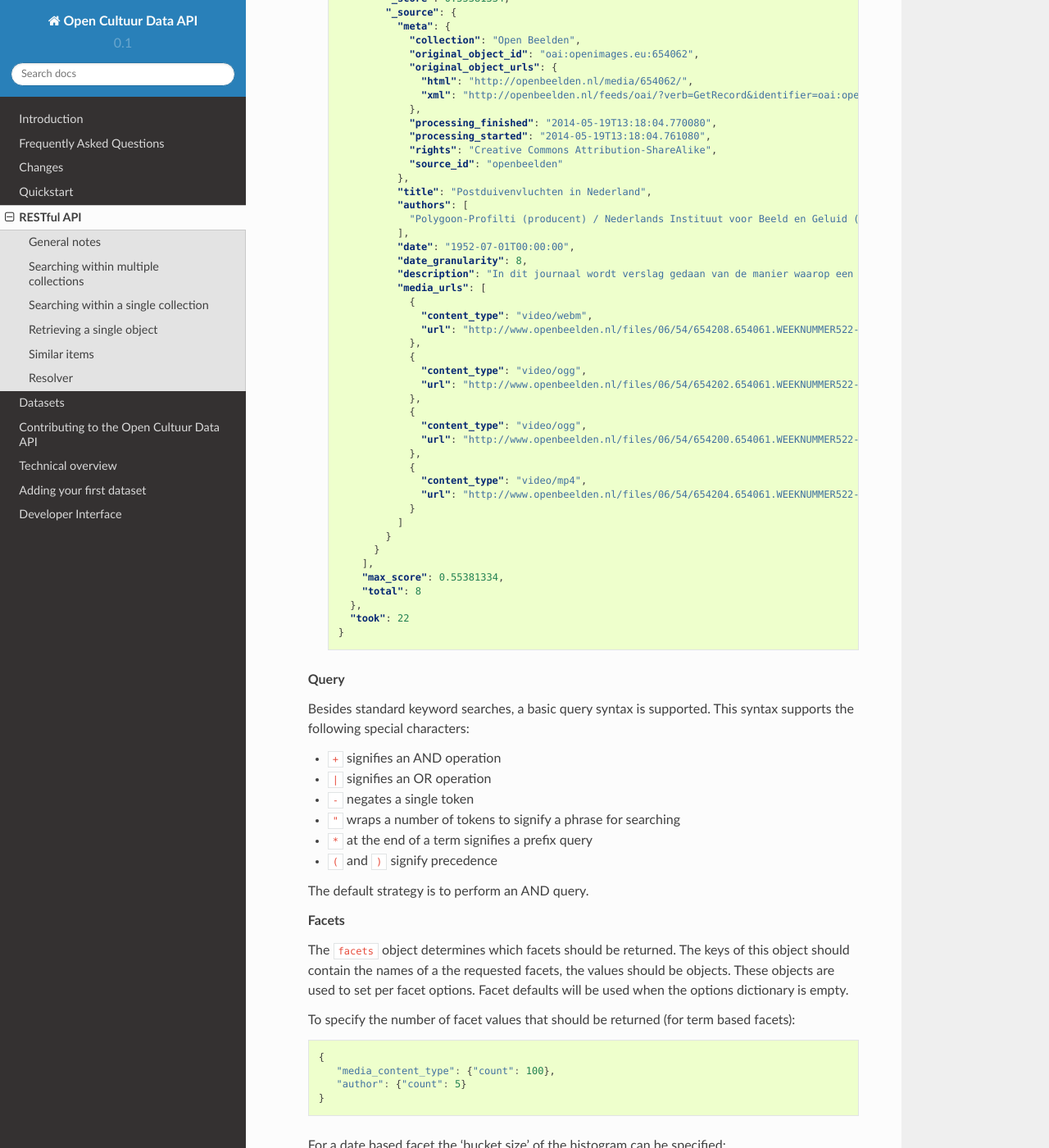
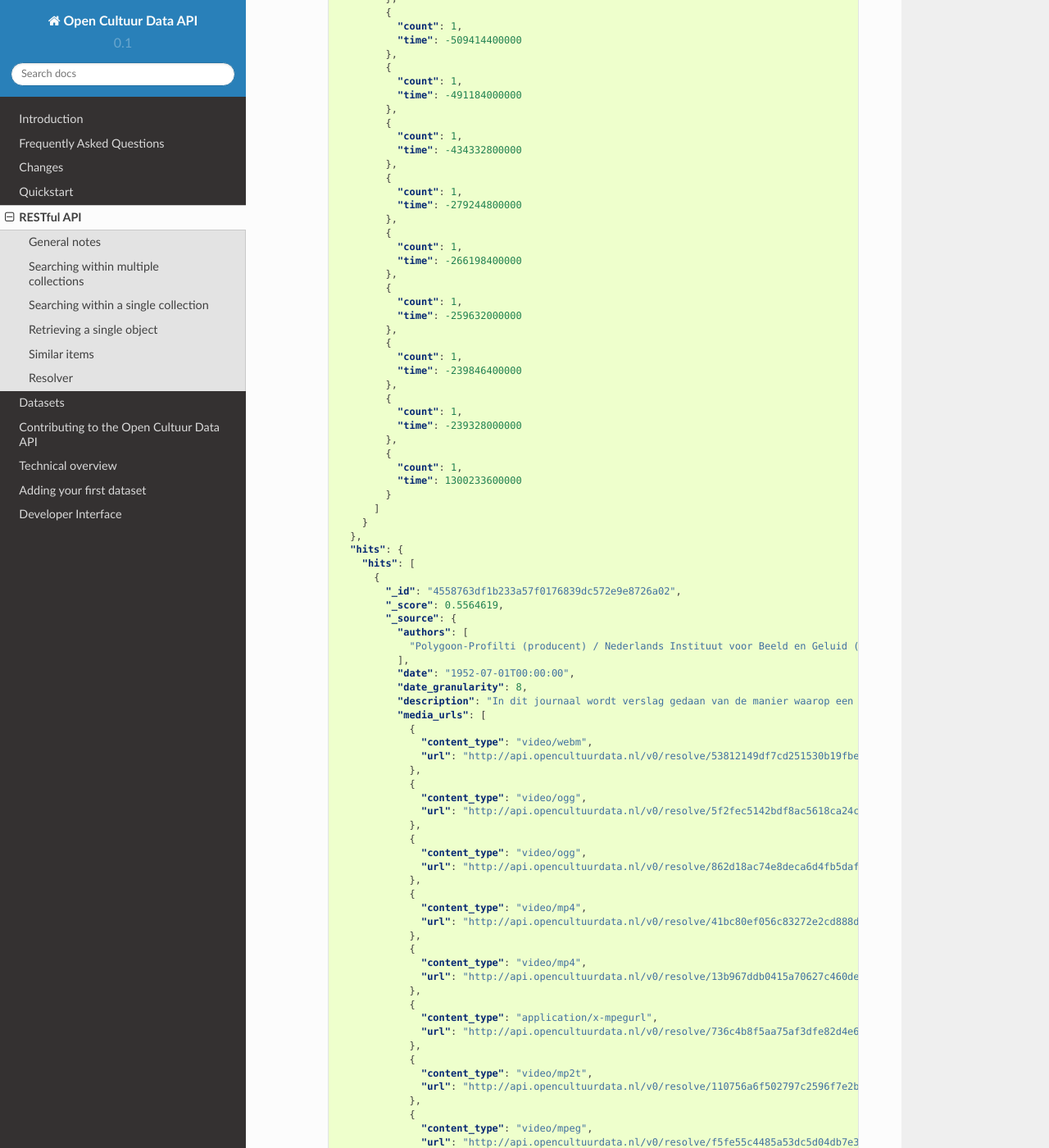
Before and after one commit to openstate/open-cultuur-data, a Sphinx documentation site: the page built from docs/user/api.rst, in a window 1280 px wide and 1400 px high, scrolled down 2302 px. Shown: the whole window at 82% size. Built offline with Sphinx 7.4.7 and the Read the Docs theme 2.0.0, drawn with Linux system fonts in a browser that asks for light colours; some of the changed text lies outside the part shown.

Commit message:
Updated docs with api domain, and resolver urls

```diff
--- a/docs/user/api.rst
+++ b/docs/user/api.rst
@@ -45,7 +45,7 @@ Searching within multiple collections
 
    .. sourcecode:: http
 
-      $ curl -i -XPOST 'http://<domain>/api/v0/search' -d '{
+      $ curl -i -XPOST 'http://api.opencultuurdata.nl/v0/search' -d '{
          "query": "journaal",
          "facets": {
             "collection": {},
@@ -61,118 +61,186 @@ Searching within multiple collections
 
     .. sourcecode:: http
 
-       HTTP/1.0 200 OK
-       Content-Type: application/json
-       Content-Length: 1885
-       Date: Mon, 19 May 2014 12:58:43 GMT
+      HTTP/1.0 200 OK
+      Content-Type: application/json
+      Content-Length: 1885
+      Date: Mon, 19 May 2014 12:58:43 GMT
 
-       {
-         "facets": {
-           "collection": {
-             "_type": "terms",
-             "missing": 0,
-             "other": 0,
-             "terms": [
-               {
-                 "count": 6,
-                 "term": "Open Beelden"
-               },
-               {
-                 "count": 2,
-                 "term": "Rijksmuseum"
-               }
-             ],
-             "total": 8
-           },
-           "date": {
-             "_type": "date_histogram",
-             "entries": [
-               {
-                 "count": 1,
-                 "time": -652579200000
-               },
-               {
-                 "count": 1,
-                 "time": -573350400000
-               },
-               {
-                 "count": 1,
-                 "time": -552355200000
-               },
-               {
-                 "count": 1,
-                 "time": -541728000000
-               },
-               {
-                 "count": 1,
-                 "time": -259632000000
-               },
-               {
-                 "count": 1,
-                 "time": -239846400000
-               },
-               {
-                 "count": 1,
-                 "time": -239328000000
-               },
-               {
-                 "count": 1,
-                 "time": 1300233600000
-               }
-             ]
-           }
-         },
-         "hits": {
-           "hits": [
-             {
-               "_id": "4558763df1b233a57f0176839dc572e9e8726a02",
-               "_score": 0.55381334,
-               "_source": {
-                 "meta": {
-                   "collection": "Open Beelden",
-                   "original_object_id": "oai:openimages.eu:654062",
-                   "original_object_urls": {
-                     "html": "http://openbeelden.nl/media/654062/",
-                     "xml": "http://openbeelden.nl/feeds/oai/?verb=GetRecord&identifier=oai:openimages.eu:654062&metadataPrefix=oai_oi"
-                   },
-                   "processing_finished": "2014-05-19T13:18:04.770080",
-                   "processing_started": "2014-05-19T13:18:04.761080",
-                   "rights": "Creative Commons Attribution-ShareAlike",
-                   "source_id": "openbeelden"
-                 },
-                 "title": "Postduivenvluchten in Nederland",
-                 "authors": [
-                   "Polygoon-Profilti (producent) / Nederlands Instituut voor Beeld en Geluid (beheerder)"
-                 ],
-                 "date": "1952-07-01T00:00:00",
-                 "date_granularity": 8,
-                 "description": "In dit journaal wordt verslag gedaan van de manier waarop een wedstrijdvlucht met postduiven wordt uitgevoerd...",
-                 "media_urls": [
-                   {
-                     "content_type": "video/webm",
-                     "url": "http://www.openbeelden.nl/files/06/54/654208.654061.WEEKNUMMER522-HRE0000D77F.webm"
-                   },
-                   {
-                     "content_type": "video/ogg",
-                     "url": "http://www.openbeelden.nl/files/06/54/654202.654061.WEEKNUMMER522-HRE0000D77F.ogv"
-                   },
-                   {
-                     "content_type": "video/ogg",
-                     "url": "http://www.openbeelden.nl/files/06/54/654200.654061.WEEKNUMMER522-HRE0000D77F.ogv"
-                   },
-                   {
-                     "content_type": "video/mp4",
-                     "url": "http://www.openbeelden.nl/files/06/54/654204.654061.WEEKNUMMER522-HRE0000D77F.mp4"
-                   }
-                 ]
-               }
-             }
-           ],
-           "max_score": 0.55381334,
-           "total": 8
-         },
-         "took": 22
-       }
+      {
+        "facets": {
+          "collection": {
+            "_type": "terms",
+            "missing": 0,
+            "other": 0,
+            "terms": [
+              {
+                "count": 13,
+                "term": "Open Beelden"
+              },
+              {
+                "count": 7,
+                "term": "Rijksmuseum"
+              }
+            ],
+            "total": 20
+          },
+          "date": {
+            "_type": "date_histogram",
+            "entries": [
+              {
+                "count": 1,
+                "time": -12307248000000
+              },
+              {
+                "count": 1,
+                "time": -11770704000000
+              },
+              {
+                "count": 2,
+                "time": -11644473600000
+              },
+              {
+                "count": 1,
+                "time": -11612937600000
+              },
+              {
+                "count": 1,
+                "time": -11581401600000
+              },
+              {
+                "count": 1,
+                "time": -11549865600000
+              },
+              {
+                "count": 1,
+                "time": -652579200000
+              },
+              {
+                "count": 1,
+                "time": -573350400000
+              },
+              {
+                "count": 1,
+                "time": -552355200000
+              },
+              {
+                "count": 1,
+                "time": -541728000000
+              },
+              {
+                "count": 1,
+                "time": -509414400000
+              },
+              {
+                "count": 1,
+                "time": -491184000000
+              },
+              {
+                "count": 1,
+                "time": -434332800000
+              },
+              {
+                "count": 1,
+                "time": -279244800000
+              },
+              {
+                "count": 1,
+                "time": -266198400000
+              },
+              {
+                "count": 1,
+                "time": -259632000000
+              },
+              {
+                "count": 1,
+                "time": -239846400000
+              },
+              {
+                "count": 1,
+                "time": -239328000000
+              },
+              {
+                "count": 1,
+                "time": 1300233600000
+              }
+            ]
+          }
+        },
+        "hits": {
+          "hits": [
+            {
+              "_id": "4558763df1b233a57f0176839dc572e9e8726a02",
+              "_score": 0.5564619,
+              "_source": {
+                "authors": [
+                  "Polygoon-Profilti (producent) / Nederlands Instituut voor Beeld en Geluid (beheerder)"
+                ],
+                "date": "1952-07-01T00:00:00",
+                "date_granularity": 8,
+                "description": "In dit journaal wordt verslag gedaan van de manier waarop een wedstrijdvlucht met postduiven wordt uitgevoerd. Met beelden van duivenhouders, duiventillen, het verenigingsgebouw en het lossen en de thuiskomst van de duiven.",
+                "media_urls": [
+                  {
+                    "content_type": "video/webm",
+                    "url": "http://api.opencultuurdata.nl/v0/resolve/53812149df7cd251530b19fbe41d2f1279ff41e4"
+                  },
+                  {
+                    "content_type": "video/ogg",
+                    "url": "http://api.opencultuurdata.nl/v0/resolve/5f2fec5142bdf8ac5618ca24c1024a6c8885aaef"
+                  },
+                  {
+                    "content_type": "video/ogg",
+                    "url": "http://api.opencultuurdata.nl/v0/resolve/862d18ac74e8deca6d4fb5dafe9e8f59551fec22"
+                  },
+                  {
+                    "content_type": "video/mp4",
+                    "url": "http://api.opencultuurdata.nl/v0/resolve/41bc80ef056c83272e2cd888d1ad6cf2a7f1939c"
+                  },
+                  {
+                    "content_type": "video/mp4",
+                    "url": "http://api.opencultuurdata.nl/v0/resolve/13b967ddb0415a70627c460de3a5bd4a6864b23d"
+                  },
+                  {
+                    "content_type": "application/x-mpegurl",
+                    "url": "http://api.opencultuurdata.nl/v0/resolve/736c4b8f5aa75af3dfe82d4e6c3cfa3ef7f00978"
+                  },
+                  {
+                    "content_type": "video/mp2t",
+                    "url": "http://api.opencultuurdata.nl/v0/resolve/110756a6f502797c2596f7e2b1cd751770bb7644"
+                  },
+                  {
+                    "content_type": "video/mpeg",
+                    "url": "http://api.opencultuurdata.nl/v0/resolve/f5fe55c4485a53dc5d04db7e3bd61121d3bad81e"
+                  },
+                  {
+                    "content_type": "video/mpeg",
+                    "url": "http://api.opencultuurdata.nl/v0/resolve/b33ac5a6ef77af37d347f069d502e6238b9e3c15"
+                  },
+                  {
+                    "content_type": "image/png",
+                    "url": "http://api.opencultuurdata.nl/v0/resolve/7fead9d2bd1d1ec09f19e45ff32b2ca9cee2cfe6"
+                  }
+                ],
+                "meta": {
+                  "collection": "Open Beelden",
+                  "original_object_id": "oai:openimages.eu:654062",
+                  "original_object_urls": {
+                    "html": "http://openbeelden.nl/media/654062/",
+                    "xml": "http://openbeelden.nl/feeds/oai/?verb=GetRecord&identifier=oai:openimages.eu:654062&metadataPrefix=oai_oi"
+                  },
+                  "processing_finished": "2014-05-24T13:47:46.910313",
+                  "processing_started": "2014-05-24T13:47:46.905950",
+                  "rights": "Creative Commons Attribution-ShareAlike",
+                  "source_id": "openbeelden"
+                },
+                "title": "Postduivenvluchten in Nederland"
+              }
+            }
+          ],
+          "max_score": 0.5564619,
+          "total": 20
+        },
+        "took": 58
+      }
 
 
    **Query**
@@ -283,7 +351,7 @@ Retrieving a single object
 
    .. sourcecode:: http
 
-      $ curl -i 'http://<domain>/api/v0/openbeelden/4558763df1b233a57f0176839dc572e9e8726a02'
+      $ curl -i 'http://api.opencultuurdata.nl/v0/openbeelden/4558763df1b233a57f0176839dc572e9e8726a02'
 
    **Example response**
 
@@ -291,10 +359,59 @@ Retrieving a single object
 
       HTTP/1.0 200 OK
       Content-Type: application/json
-      Content-Length: 2499
-      Date: Mon, 19 May 2014 20:35:29 GMT
+      Content-Length: 2419
+      Server: Werkzeug/0.9.4 Python/2.7.3
+      Date: Sat, 24 May 2014 14:56:32 GMT
 
       {
+        "authors": [
+          "Polygoon-Profilti (producent) / Nederlands Instituut voor Beeld en Geluid (beheerder)"
+        ],
+        "date": "1952-07-01T00:00:00",
+        "date_granularity": 8,
+        "description": "In dit journaal wordt verslag gedaan van de manier waarop een wedstrijdvlucht met postduiven wordt uitgevoerd. Met beelden van duivenhouders, duiventillen, het verenigingsgebouw en het lossen en de thuiskomst van de duiven.",
+        "media_urls": [
+          {
+            "content_type": "video/webm",
+            "url": "http://api.opencultuurdata.nl/v0/resolve/53812149df7cd251530b19fbe41d2f1279ff41e4"
+          },
+          {
+            "content_type": "video/ogg",
+            "url": "http://api.opencultuurdata.nl/v0/resolve/5f2fec5142bdf8ac5618ca24c1024a6c8885aaef"
+          },
+          {
+            "content_type": "video/ogg",
+            "url": "http://api.opencultuurdata.nl/v0/resolve/862d18ac74e8deca6d4fb5dafe9e8f59551fec22"
+          },
+          {
+            "content_type": "video/mp4",
+            "url": "http://api.opencultuurdata.nl/v0/resolve/41bc80ef056c83272e2cd888d1ad6cf2a7f1939c"
+          },
+          {
+            "content_type": "video/mp4",
+            "url": "http://api.opencultuurdata.nl/v0/resolve/13b967ddb0415a70627c460de3a5bd4a6864b23d"
+          },
+          {
+            "content_type": "application/x-mpegurl",
+            "url": "http://api.opencultuurdata.nl/v0/resolve/736c4b8f5aa75af3dfe82d4e6c3cfa3ef7f00978"
+          },
+          {
+            "content_type": "video/mp2t",
+            "url": "http://api.opencultuurdata.nl/v0/resolve/110756a6f502797c2596f7e2b1cd751770bb7644"
+          },
+          {
+            "content_type": "video/mpeg",
+            "url": "http://api.opencultuurdata.nl/v0/resolve/f5fe55c4485a53dc5d04db7e3bd61121d3bad81e"
+          },
+          {
+            "content_type": "video/mpeg",
+            "url": "http://api.opencultuurdata.nl/v0/resolve/b33ac5a6ef77af37d347f069d502e6238b9e3c15"
+          },
+          {
+            "content_type": "image/png",
+            "url": "http://api.opencultuurdata.nl/v0/resolve/7fead9d2bd1d1ec09f19e45ff32b2ca9cee2cfe6"
+          }
+        ],
         "meta": {
           "collection": "Open Beelden",
           "original_object_id": "oai:openimages.eu:654062",
@@ -302,28 +419,12 @@ Retrieving a single object
             "html": "http://openbeelden.nl/media/654062/",
             "xml": "http://openbeelden.nl/feeds/oai/?verb=GetRecord&identifier=oai:openimages.eu:654062&metadataPrefix=oai_oi"
           },
-          "processing_finished": "2014-05-19T13:18:04.770080",
-          "processing_started": "2014-05-19T13:18:04.761080",
+          "processing_finished": "2014-05-24T13:47:46.910313",
+          "processing_started": "2014-05-24T13:47:46.905950",
           "rights": "Creative Commons Attribution-ShareAlike",
           "source_id": "openbeelden"
         },
         "title": "Postduivenvluchten in Nederland"
-        "authors": [
-          "Polygoon-Profilti (producent) / Nederlands Instituut voor Beeld en Geluid (beheerder)"
-        ],
-        "date": "1952-07-01T00:00:00",
-        "date_granularity": 8,
-        "description": "In dit journaal wordt verslag gedaan van de manier waarop een wedstrijdvlucht met postduiven wordt uitgevoerd...",
-        "media_urls": [
-          {
-            "content_type": "video/webm",
-            "url": "http://www.openbeelden.nl/files/06/54/654208.654061.WEEKNUMMER522-HRE0000D77F.webm"
-          },
-          {
-            "content_type": "image/png",
-            "url": "http://www.openbeelden.nl/images/654279/Postduivenvluchten_in_Nederland_%280_56%29.png"
-          }
-        ]
       }
 
    :statuscode 200: OK, no errors.
@@ -340,7 +441,7 @@ Retrieving a single object
 
    .. sourcecode:: http
 
-      $ curl -i 'http://<domain>/api/v0/openbeelden/4558763df1b233a57f0176839dc572e9e8726a02/source'
+      $ curl -i 'http://api.opencultuurdata.nl/v0/openbeelden/4558763df1b233a57f0176839dc572e9e8726a02/source'
 
    **Example response**
 
@@ -374,7 +475,7 @@ Similar items
 
   .. sourcecode:: http
 
-    $ curl -i -XPOST 'http://<domain>/api/v0/similar/<object_id>' -d '{
+    $ curl -i -XPOST 'http://api.opencultuurdata.nl/v0/similar/<object_id>' -d '{
        "facets": {
           "collection": {},
           "date": {"interval": "day"}
```
Also changed, not shown: other parts of docs/user/api.rst (+3 -3 lines).
